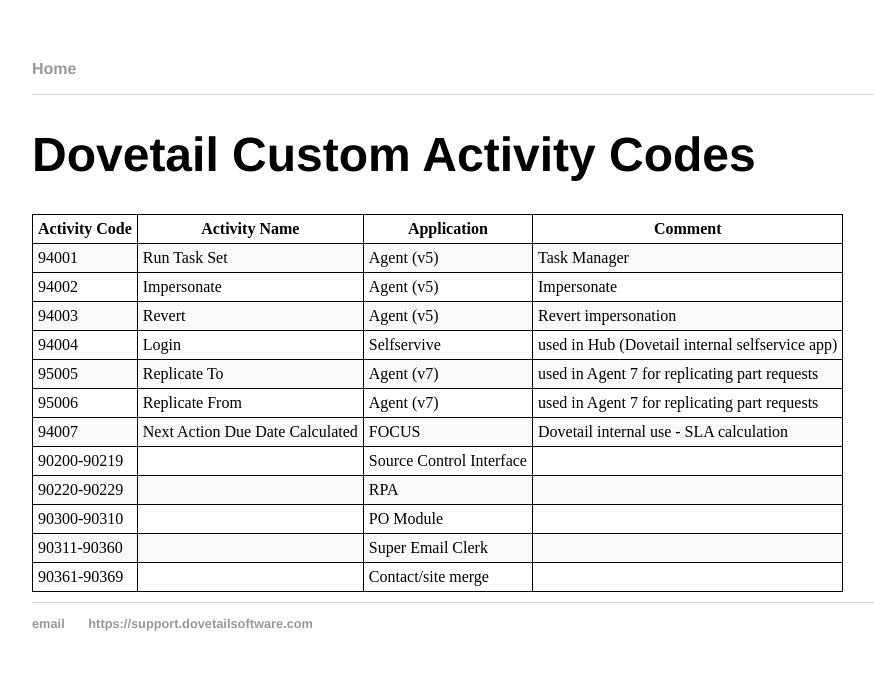
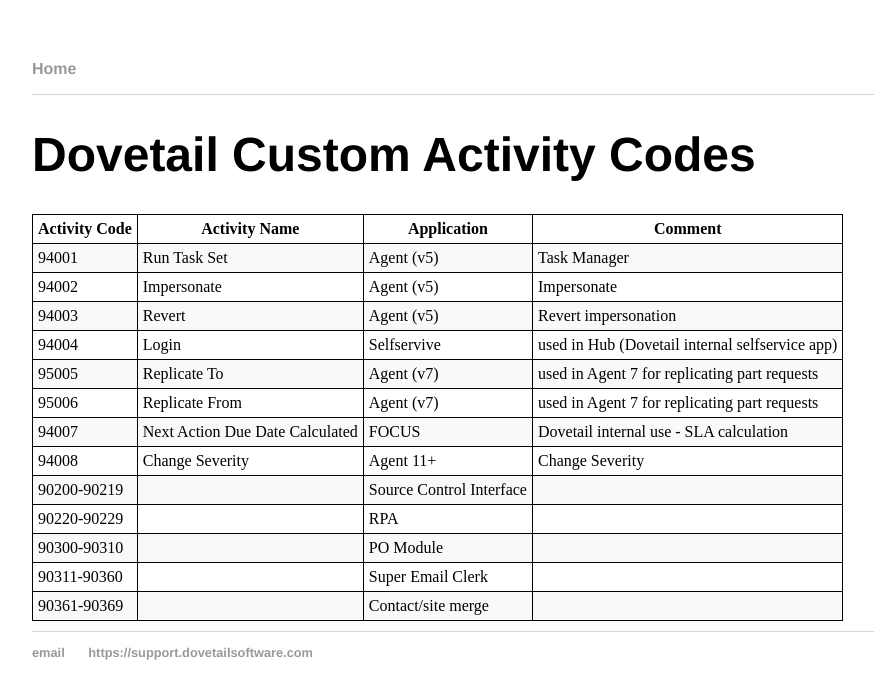
Before and after one commit to DovetailSoftware/dovetail-defined, a Jekyll site: the page built from pages/activity-codes.md, in a window 1280 px wide. Shown: the top 699 px of the page, without its empty margins (160-1034 px from the left). Built offline with Jekyll 4.4.1, drawn with Linux system fonts in a browser that asks for light colours.

Commit message:
add Change Severity

```diff
--- a/pages/activity-codes.md
+++ b/pages/activity-codes.md
@@ -15,6 +15,7 @@
 | 95005 | Replicate To | Agent (v7)  | used in Agent 7 for replicating part requests|
 | 95006 | Replicate From | Agent (v7)  | used in Agent 7 for replicating part requests|
 | 94007 | Next Action Due Date Calculated | FOCUS   | Dovetail internal use - SLA calculation |
+| 94008 | Change Severity | Agent 11+   | Change Severity |
 | 90200-90219 | |Source Control Interface|
 | 90220-90229 | |RPA|
 | 90300-90310 | |PO Module|
```
